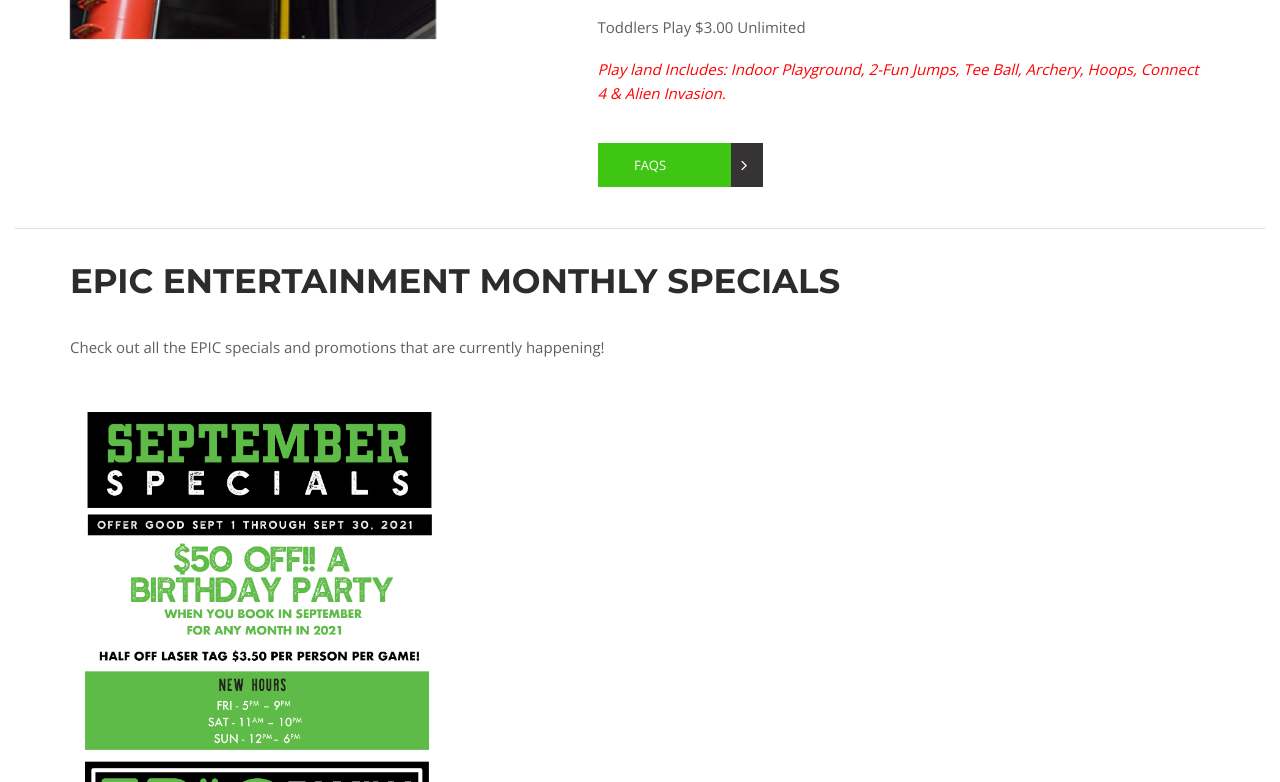
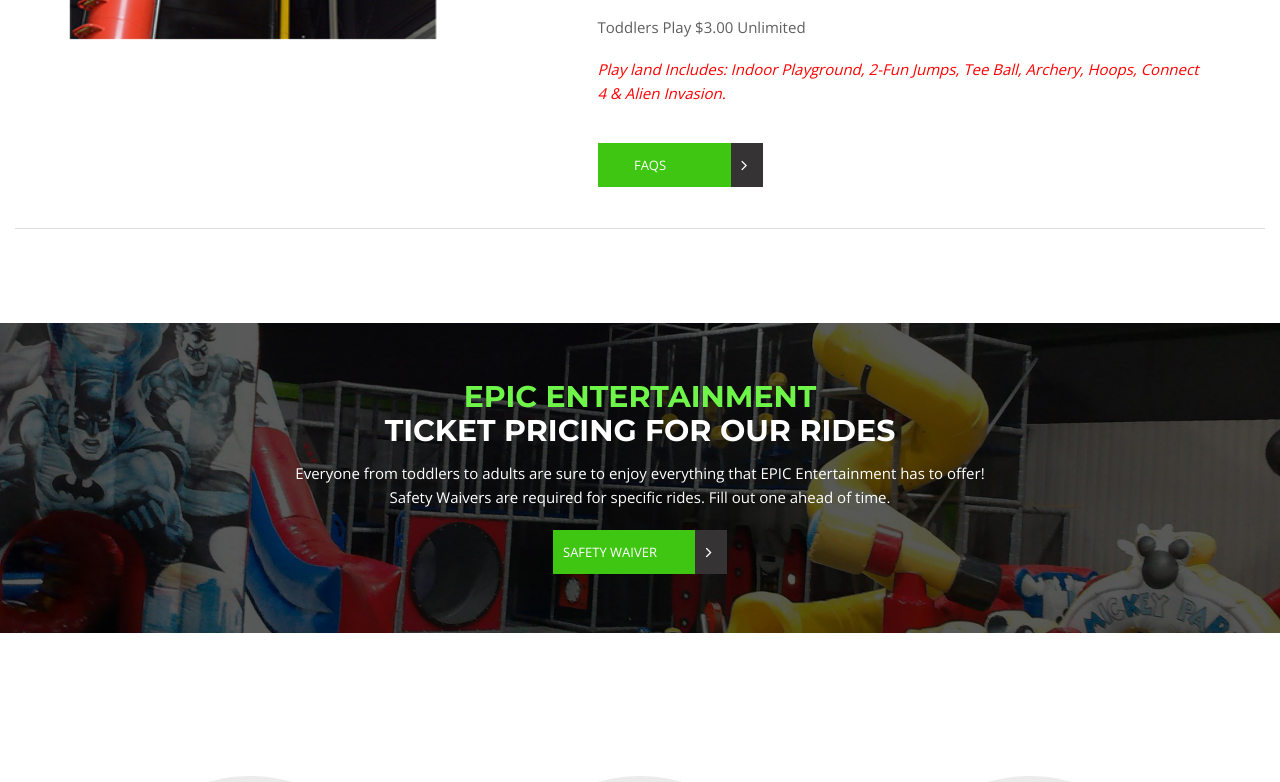
Before and after one commit to aitshuber/epiccc, a Jekyll site: the page built from pricing-Epic-Entertainment.html, in a window 1280 px wide and 900 px high, scrolled down 1047 px, cut to the strip 0-782 px from the top of the window. Built offline with Jekyll 4.4.1, drawn with Linux system fonts in a browser that asks for light colours.

Commit message:
Updated 2 files via CloudCannon

```diff
--- a/_includes/footer.html
+++ b/_includes/footer.html
@@ -18,7 +18,7 @@
 	<div id="NotificationModal" class="reveal-modal" data-reveal aria-labelledby="modalTitle" aria-hidden="true"
 		 role="dialog">
 	  {% if site.data.monthly_special.enabled == 'true' %}
-   {% for item in site.data.monthly_special %}
+      {% for item in site.data.monthly_special %}
        <img src="{{item.image}}" border="0" alt="" style="width:50%"/>
       {% endfor %}
     {% endif %}
--- a/pricing-Epic-Entertainment.html
+++ b/pricing-Epic-Entertainment.html
@@ -70,6 +70,7 @@
         <div class="columns medium-12">
             <hr>
         </div>
+         {% if site.data.monthly_special.enabled == 'true' %}
         <div class="row">
             <div class="large-12 medium-12 small-12 columns features_content">
                 <div class="features_content_area">
@@ -96,6 +97,7 @@
                     </div>
                 </div>
             </div>
+        {% endif %}
     </section>
 
 
```
